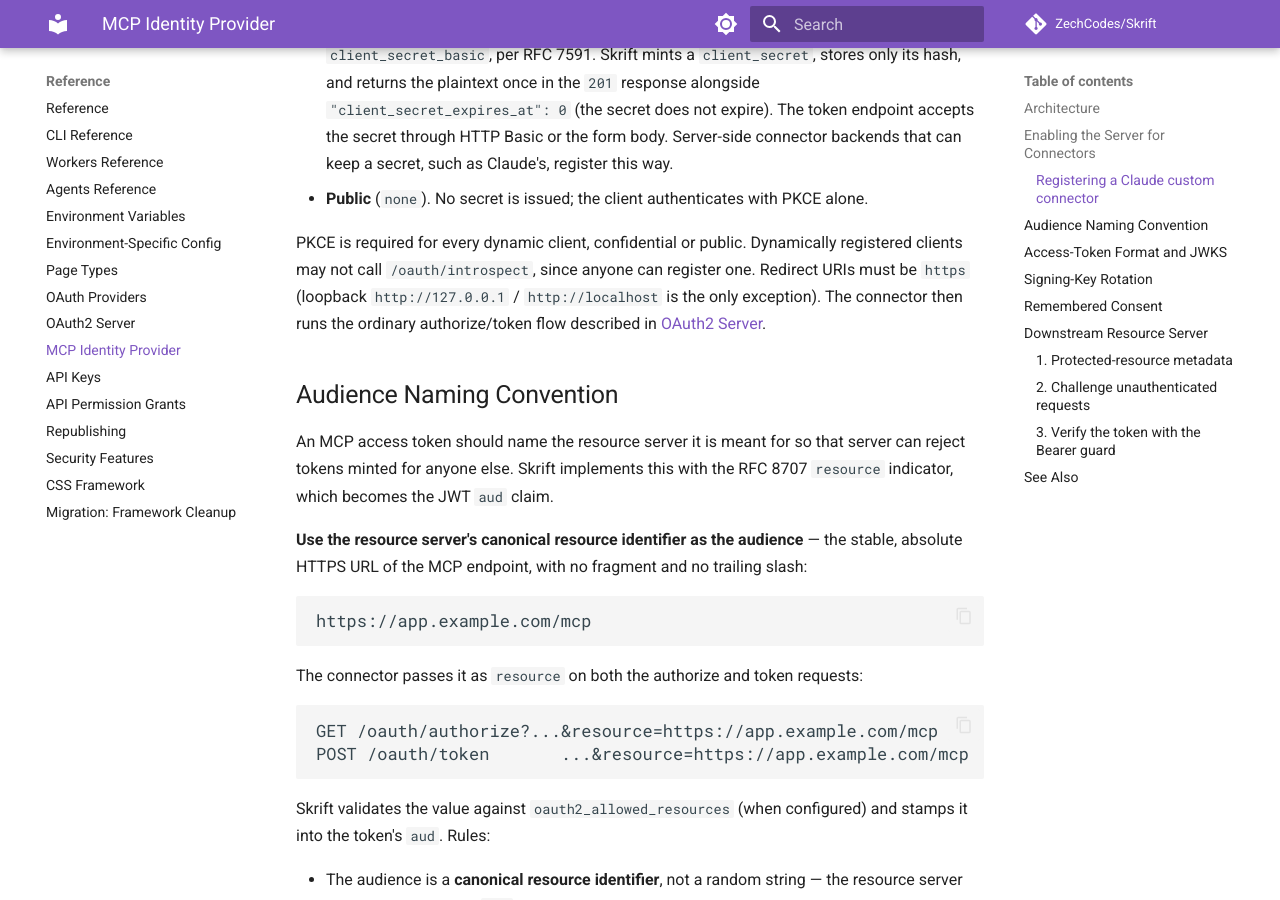
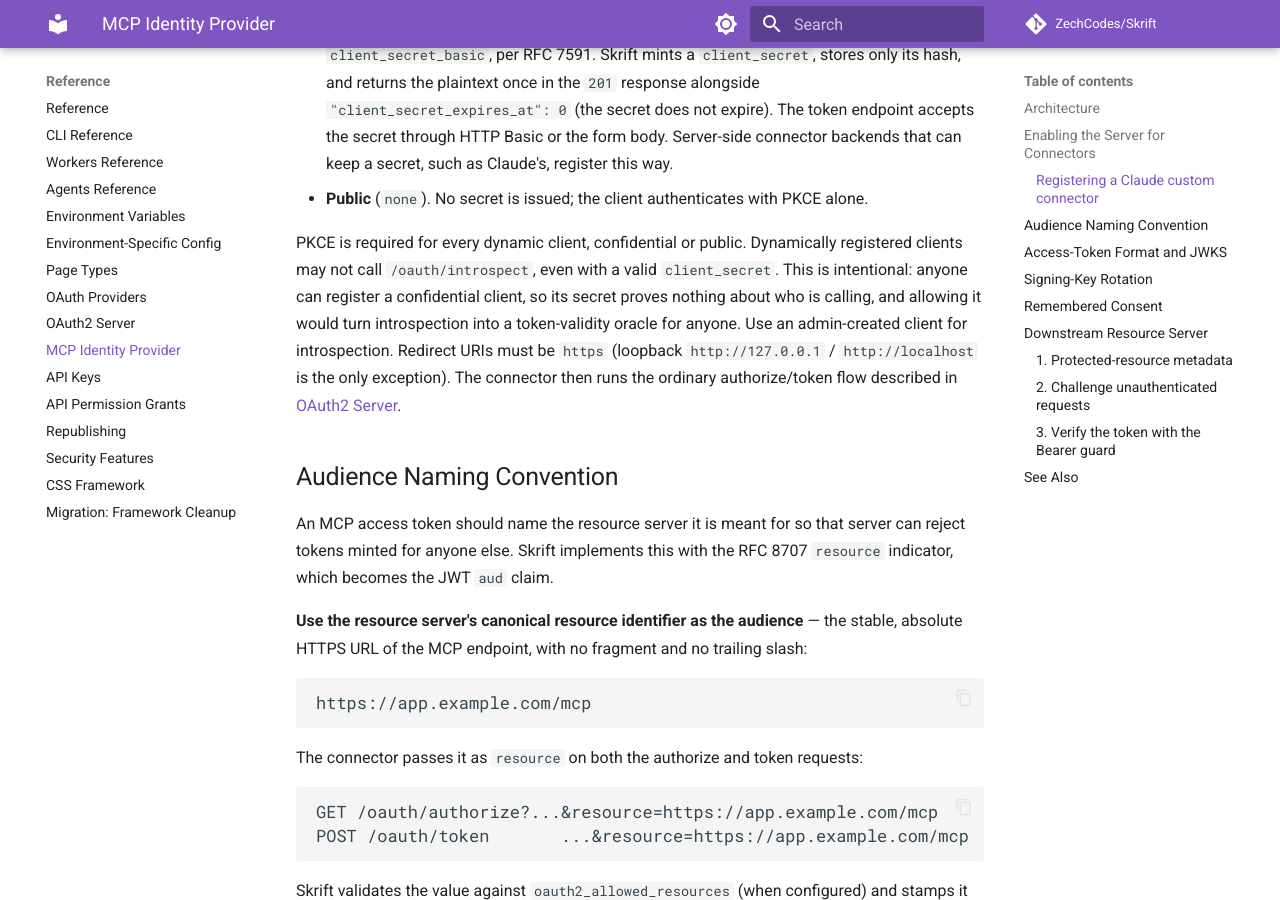
Before and after one commit to ZechCodes/Skrift, an MkDocs documentation site: the page built from docs/reference/mcp-identity-provider.md, in a window 1280 px wide and 900 px high, scrolled down 2822 px. Built offline with MkDocs 1.6.1 and Material for MkDocs 9.7.7, drawn with Linux system fonts in a browser that asks for light colours; comment, search, counter and statistics services are not loaded.

Commit message:
Document that dynamically registered clients are kept out of introspection on purpose
Refs #168

Co-Authored-By: Claude Opus 5.5 <noreply@anthropic.com>

```diff
--- a/docs/reference/mcp-identity-provider.md
+++ b/docs/reference/mcp-identity-provider.md
@@ -82,7 +82,7 @@ Content-Type: application/json
 - **Confidential** (`client_secret_basic` or `client_secret_post`). Omitting the field means `client_secret_basic`, per RFC 7591. Skrift mints a `client_secret`, stores only its hash, and returns the plaintext once in the `201` response alongside `"client_secret_expires_at": 0` (the secret does not expire). The token endpoint accepts the secret through HTTP Basic or the form body. Server-side connector backends that can keep a secret, such as Claude's, register this way.
 - **Public** (`none`). No secret is issued; the client authenticates with PKCE alone.
 
-PKCE is required for every dynamic client, confidential or public. Dynamically registered clients may not call `/oauth/introspect`, since anyone can register one. Redirect URIs must be `https` (loopback `http://127.0.0.1` / `http://localhost` is the only exception). The connector then runs the ordinary authorize/token flow described in [OAuth2 Server](oauth2-server.md).
+PKCE is required for every dynamic client, confidential or public. Dynamically registered clients may not call `/oauth/introspect`, even with a valid `client_secret`. This is intentional: anyone can register a confidential client, so its secret proves nothing about who is calling, and allowing it would turn introspection into a token-validity oracle for anyone. Use an admin-created client for introspection. Redirect URIs must be `https` (loopback `http://127.0.0.1` / `http://localhost` is the only exception). The connector then runs the ordinary authorize/token flow described in [OAuth2 Server](oauth2-server.md).
 
 ## Audience Naming Convention
 
```
